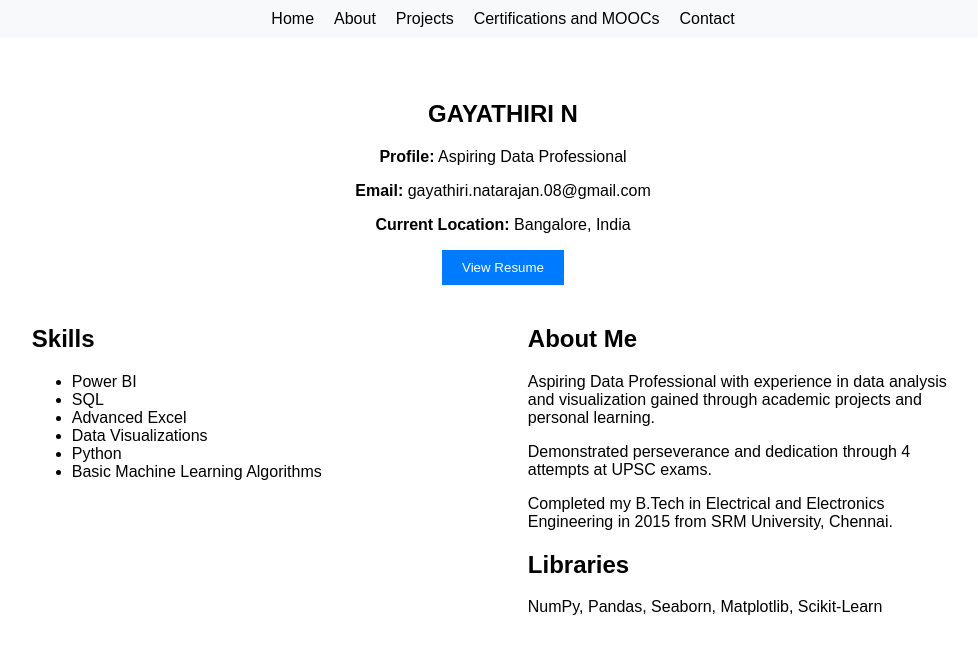
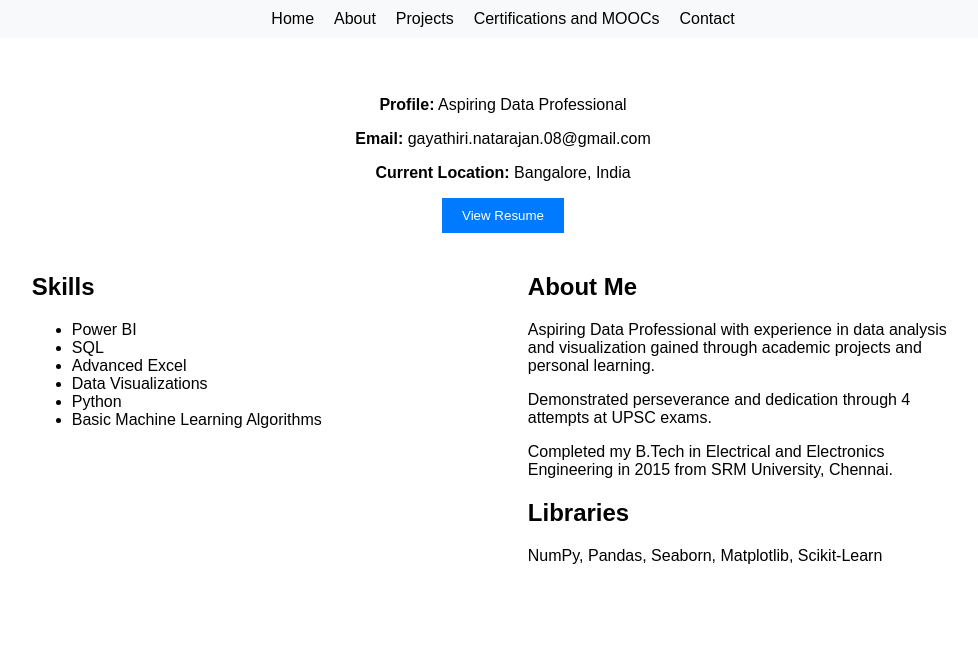
Before and after one commit to Gayathiri94/GAYATHIRI-N.github.io, a plain HTML site: page index.html in a window 1280 px wide. Shown: the whole page, without its empty margins (137-1115 px from the left). Drawn offline with Linux system fonts and the light colour scheme.

Commit message:
Update index.html

```diff
--- a/index.html
+++ b/index.html
@@ -89,7 +89,6 @@
     </header>
     <section id="about">
         <div class="profile">
-            <h1>GAYATHIRI N</h1>
             <p><strong>Profile:</strong> Aspiring Data Professional</p>
             <p><strong>Email:</strong> gayathiri.natarajan.08@gmail.com</p>
             <p><strong>Current Location:</strong> Bangalore, India</p>
```
